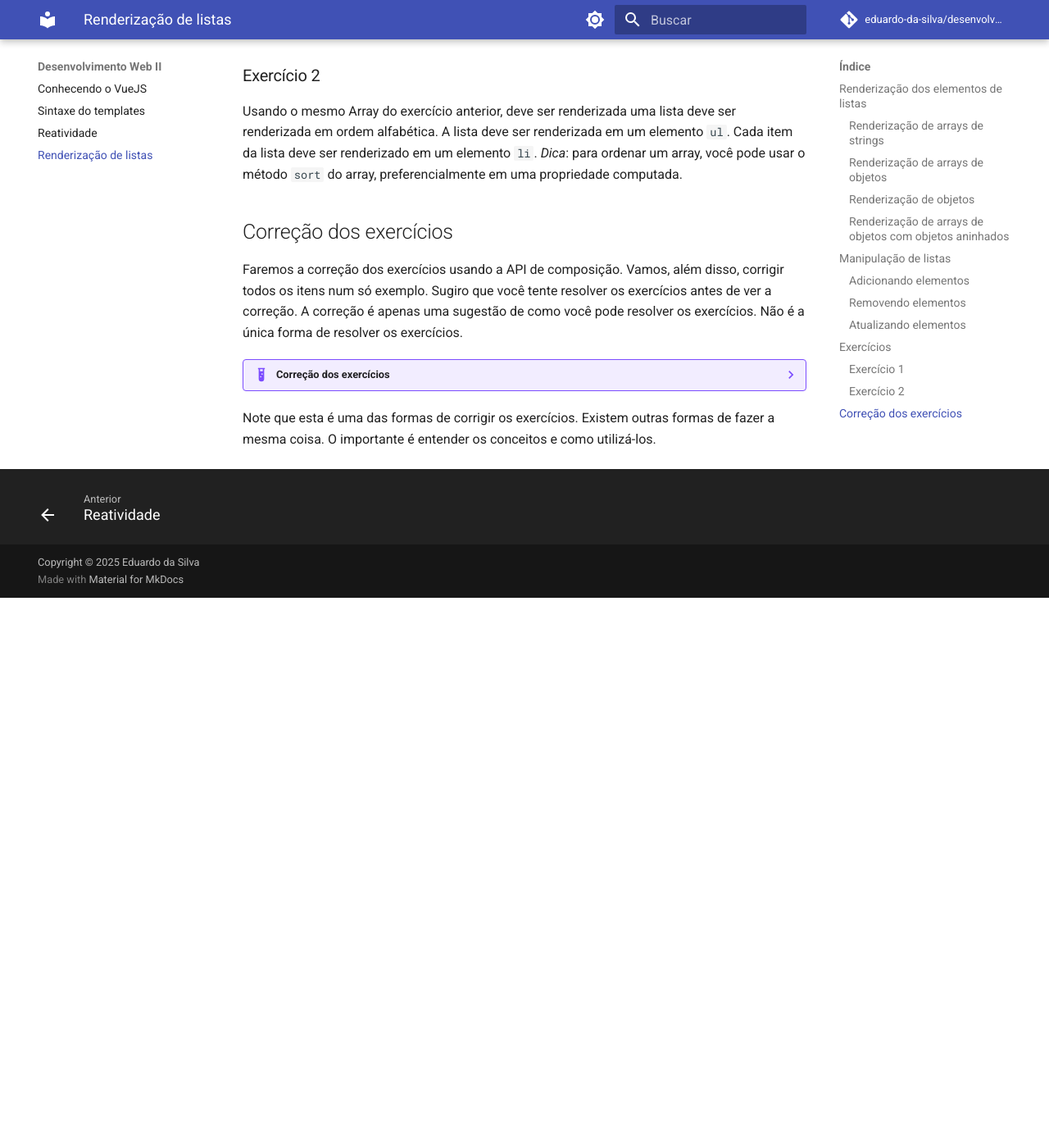
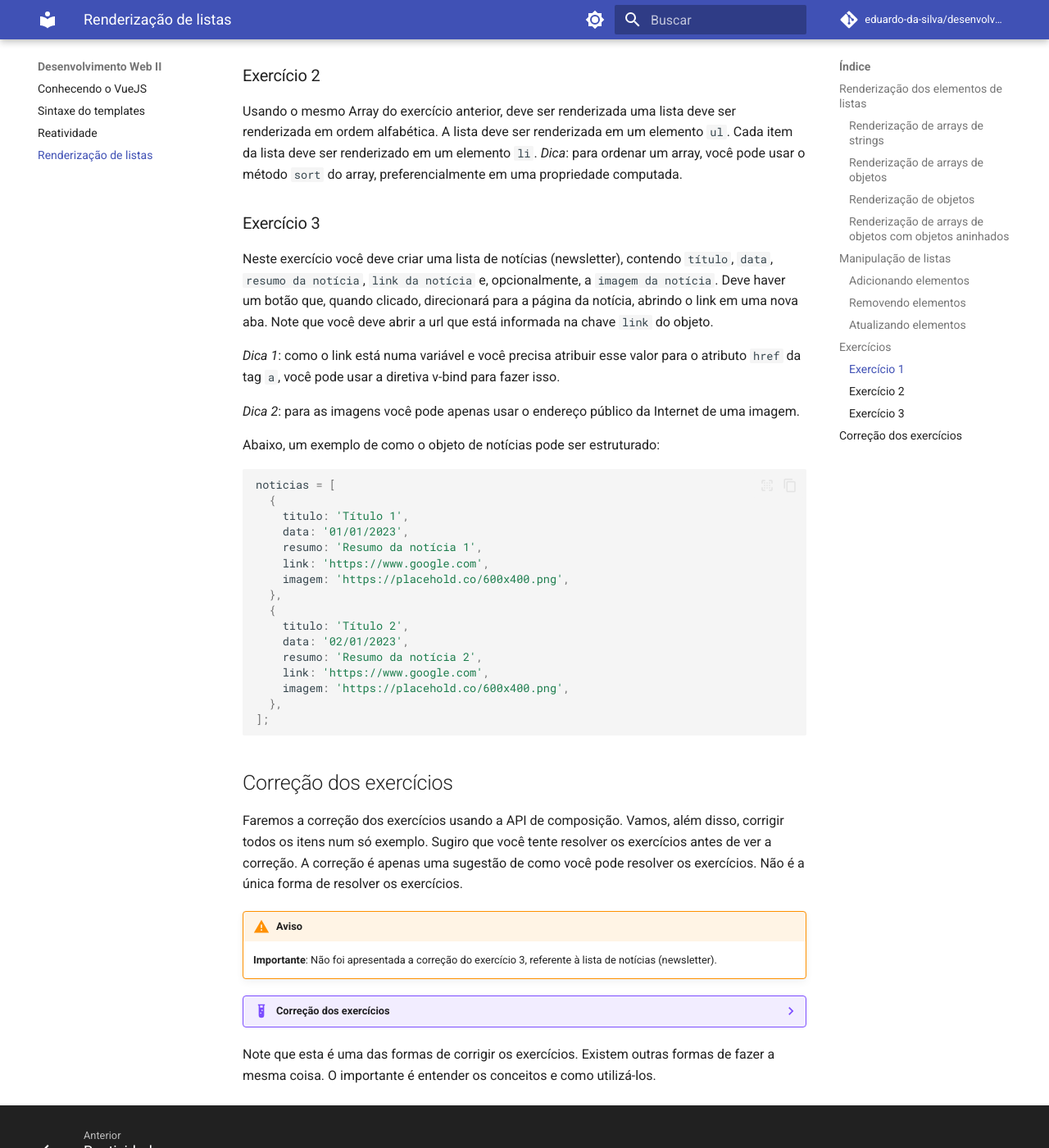
Before and after one commit to eduardo-da-silva/desenvolvimento-web, an MkDocs documentation site: the page built from docs/listas/index.md, in a window 1280 px wide and 1400 px high, scrolled down 8658 px. Shown: the whole window at 82% size. Built offline with MkDocs 1.6.1 and Material for MkDocs 9.7.7, drawn with Linux system fonts in a browser that asks for light colours; comment, search, counter and statistics services are not loaded; before the commit the page ends 9387 px from its top, so only the background shows below that.

Commit message:
feat: adiciona exercício 3 em renderização de listas.

````diff
--- a/docs/listas/correcao-exercicios.md
+++ b/docs/listas/correcao-exercicios.md
@@ -1,6 +1,10 @@
 ## Correção dos exercícios
 
 Faremos a correção dos exercícios usando a API de composição. Vamos, além disso, corrigir todos os itens num só exemplo. Sugiro que você tente resolver os exercícios antes de ver a correção. A correção é apenas uma sugestão de como você pode resolver os exercícios. Não é a única forma de resolver os exercícios.
+
+!!! warning "Aviso"
+
+    **Importante**: Não foi apresentada a correção do exercício 3, referente à lista de notícias (newsletter).
 
 ??? example "Correção dos exercícios"
 
--- a/docs/listas/exercícios.md
+++ b/docs/listas/exercícios.md
@@ -25,106 +25,31 @@ Faça uma tela que renderize uma lista de cidades. O componente deve receber um
 
 Usando o mesmo Array do exercício anterior, deve ser renderizada uma lista deve ser renderizada em ordem alfabética. A lista deve ser renderizada em um elemento `ul`. Cada item da lista deve ser renderizado em um elemento `li`. _Dica_: para ordenar um array, você pode usar o método `sort` do array, preferencialmente em uma propriedade computada.
 
-<!-- # Projeto 1
+### Exercício 3
 
-Faça um protótipo de um carrinho de compras. Nesse caso, crie uma lista fixa de produtos, como descrito abaixo:
+Neste exercício você deve criar uma lista de notícias (newsletter), contendo `título`, `data`, `resumo da notícia`, `link da notícia` e, opcionalmente, a `imagem da notícia`. Deve haver um botão que, quando clicado, direcionará para a página da notícia, abrindo o link em uma nova aba. Note que você deve abrir a url que está informada na chave `link` do objeto.
+
+_Dica 1_: como o link está numa variável e você precisa atribuir esse valor para o atributo `href` da tag `a`, você pode usar a diretiva v-bind para fazer isso.
+
+_Dica 2_: para as imagens você pode apenas usar o endereço público da Internet de uma imagem.
+
+Abaixo, um exemplo de como o objeto de notícias pode ser estruturado:
 
 ```js
-const produtos = [
+noticias = [
   {
-    id: 1,
-    nome: 'Camiseta',
-    preco: 49.9,
+    titulo: 'Título 1',
+    data: '01/01/2023',
+    resumo: 'Resumo da notícia 1',
+    link: 'https://www.google.com',
+    imagem: 'https://placehold.co/600x400.png',
   },
   {
-    id: 2,
-    nome: 'Calça',
-    preco: 99.9,
-  },
-  {
-    id: 3,
-    nome: 'Meia',
-    preco: 9.9,
-  },
-  {
-    id: 4,
-    nome: 'Sapato',
-    preco: 199.9,
-  },
-  {
-    id: 5,
-    nome: 'Boné',
-    preco: 29.9,
-  },
-  {
-    id: 6,
-    nome: 'Óculos',
-    preco: 99.9,
-  },
-  {
-    id: 7,
-    nome: 'Relógio',
-    preco: 299.9,
-  },
-  {
-    id: 8,
-    nome: 'Bermuda',
-    preco: 79.9,
-  },
-  {
-    id: 9,
-    nome: 'Cueca',
-    preco: 19.9,
-  },
-  {
-    id: 10,
-    nome: 'Meia',
-    preco: 9.9,
+    titulo: 'Título 2',
+    data: '02/01/2023',
+    resumo: 'Resumo da notícia 2',
+    link: 'https://www.google.com',
+    imagem: 'https://placehold.co/600x400.png',
   },
 ];
 ```
-
-O usuário deve poder adicionar os produtos ao carrinho. Para isso, deve ser renderizada uma lista de produtos. O usuário deve poder clicar em um produto para adicioná-lo ao carrinho. O carrinho deve ser renderizado em uma `div` abaixo da listagem dos produtos. Em cada item do carrinho deve ter a opção de adicionar quantidade ou remover o item do carrinho. Ao final, deve ser apresentado o valor total dos itens no carrinho, que pode ser calculado a partir da quantidade de cada item e do preço do produto.
-
-Uma sugestão para a estrutura do objeto do carrinho é:
-
-```js
-const carrinho = {
-    items: [
-        {
-            id: 1,
-            nome: 'Camiseta',
-            preco: 49.90,
-            quantidade: 1,
-            valorTotal: 49.90
-        },
-        {
-            id: 2,
-            nome: 'Calça',
-            preco: 99.90,
-            quantidade: 2,
-            valorTotal: 199.80
-        },
-        {
-            id: 3,
-            nome: 'Meia',
-            preco: 9.90,
-            quantidade: 4,
-            valorTotal: 39.60
-        }
-    ]
-    total: 288.30
-}
-```
-
-Note que o objeto do carrinho possui um atributo `total` que é o valor total dos itens no carrinho. Ainda, note que cada item do carrinho possui um atributo `valorTotal` que é o valor total do item multiplicado pela quantidade. Ainda, esses dois valores não devem ser informados pelo usuário, mas sim calculados a partir dos valores informados.
-
-Dica: você pode calcular o valor total de cada item da compra ao aumentar ou diminuir a quantidade de itens no carrinho, na mesma função que manipula o incrementar e decrementar item do carrinho.
-
-Dica2: o mesmo pode ser feito com o total da compra, que pode ser recalculado sempre que um item é modificado no carrinho.
-
-Dica3: se você desejar, todos esses cálculos podem ser feitos em propriedades computadas, mas não é obrigatório.
-
-Dica 4: um modelo de resultado pode ser visto [aqui](https://ldmfabio-listaprodutos.surge.sh/). -->
-
-<!-- Importante:  A entrega é para o dia 12/5, via SIGAA. Não esquecer que é obrigatório entregar o link do repositório no GitHub e o link do projeto no Surge. -->
````
